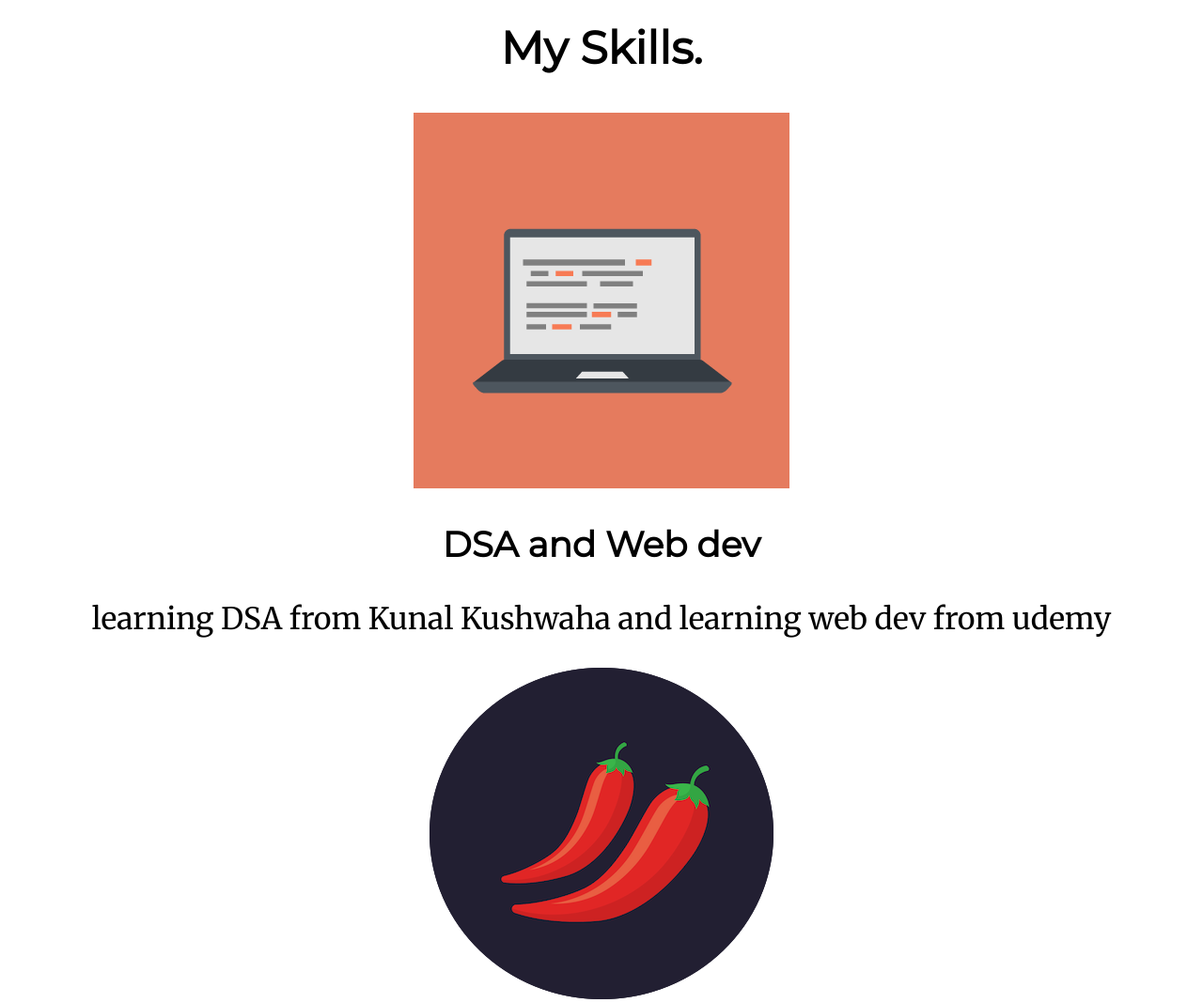
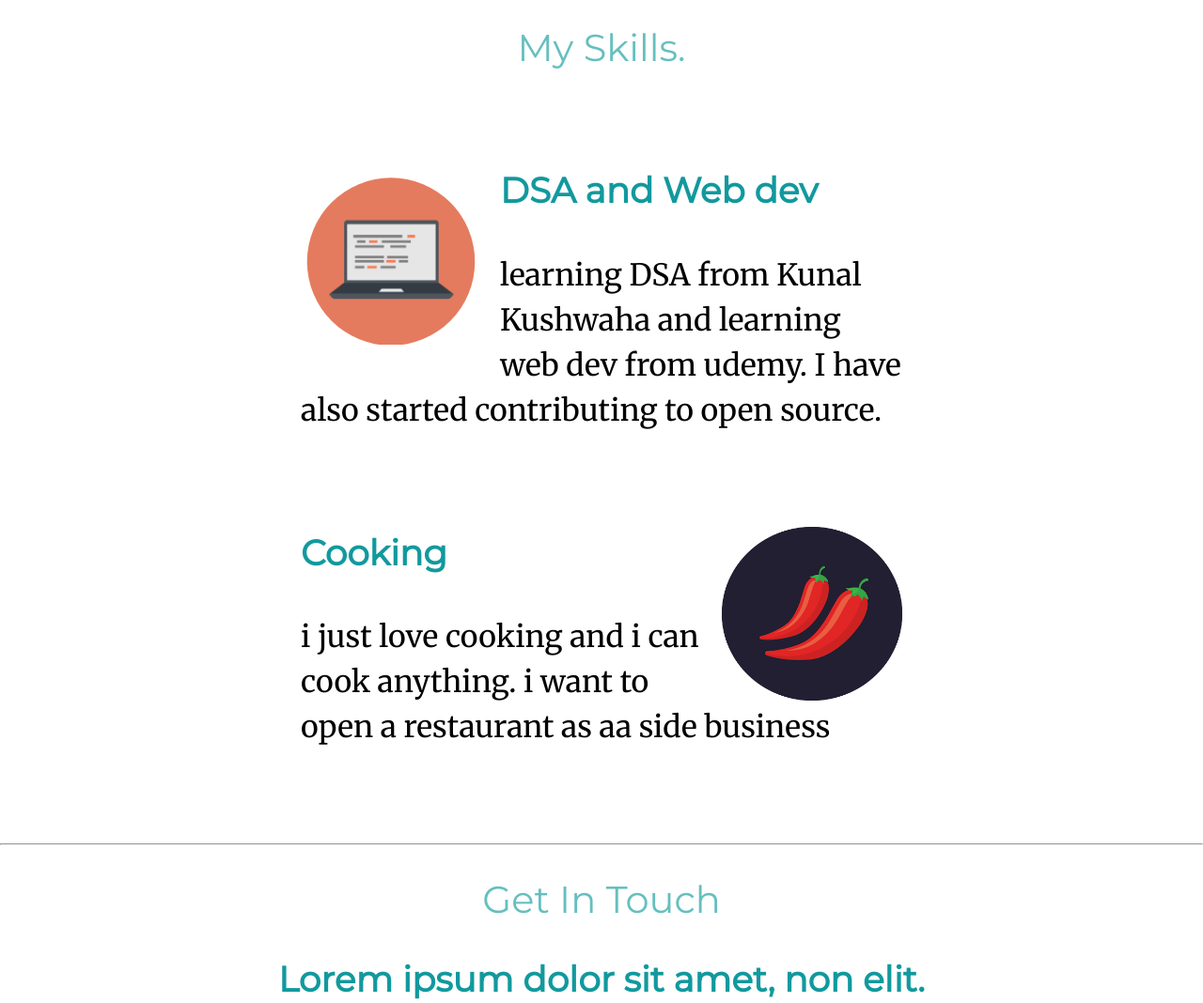
Before and after one commit to Sxmxrth/CSS-my-site, a plain HTML site: page index.html in a window 1280 px wide. Shown: the part 1300-2368 px from the top of the page at 94% size. Drawn offline with Linux system fonts and the light colour scheme.

Commit message:
modified styles.cc and index.html

```diff
--- a/CSS/styles.css
+++ b/CSS/styles.css
@@ -5,17 +5,21 @@ body{
     font-size: 2em;
 }
 h1{
-    margin-top: 0;
+    margin: 50px auto 0 auto;
     font-family: 'Sacramento', cursive;
-    font-size: 90px;
+    font-size: 5.625rem;
+    color: #66bfbf;
 
 }
 h2{
     font-family:'Montserrat',sans-serif ;
-
+    font-size: 2.5rem;
+    color: #66bfbf;
+    font-weight: normal;
 }
 h3{
     font-family:'Montserrat',sans-serif ;
+    color: #11999e;
 }
 
 .top-container{
@@ -43,3 +47,22 @@ h3{
 .profile-pic{
     clip-path: circle(30.7% at 50% 50%);
 }
+.comp{
+    clip-path: circle(46.5% at 50% 54%);
+    width: 30%;
+    float: left;
+    margin-right: 20px;
+    margin-bottom: 10px;
+}
+
+.skill-row{
+    margin: 100px auto 100px auto;
+    width: 50%;
+    text-align: left;
+    line-height: 1.5;
+}
+.chilles{
+    width: 30%;
+    float: right;
+    margin-left: 17px;
+}
--- a/index.html
+++ b/index.html
@@ -13,7 +13,7 @@
     <div class="top-container">
         <img class="above-cloud" src="images/cloud.png" alt="cloud-img">
         <h1>I'm Samarth.</h1>
-        <p class="intro">a <span class="pro">pro</span>grammer</p>
+        <h2 class="intro">a <span class="pro">pro</span>grammer</h2>
         <img class="bottom-cloud" src="images/cloud.png" alt="cloud-img">
         <img src="images/mountain.png" alt="mountain-img">
     </div>
@@ -28,14 +28,14 @@
         <div class="skills">
           <h2>My Skills.</h2>
           <div class="skill-row">
-            <img class="" src="images/computer.png" alt="computer">
+            <img class="comp" src="images/computer.png" alt="computer">
             <h3>DSA and Web dev</h3>
-            <p>learning DSA from Kunal Kushwaha and learning web dev from udemy</p>
+            <p>learning DSA from Kunal Kushwaha and learning web dev from udemy. I have also started contributing to open source.</p>
           </div>
           <div class="skill-row">
-            <img class="" src="images/chillies.png" alt="chilles">
+            <img class="chilles" src="images/chillies.png" alt="chilles">
             <h3>Cooking</h3>
-            <p>i can cook anything!!</p>
+            <p>i just love cooking and i can cook anything. i want to open a restaurant as aa side business</p>
           </div>
         </div>
         <hr>
```
